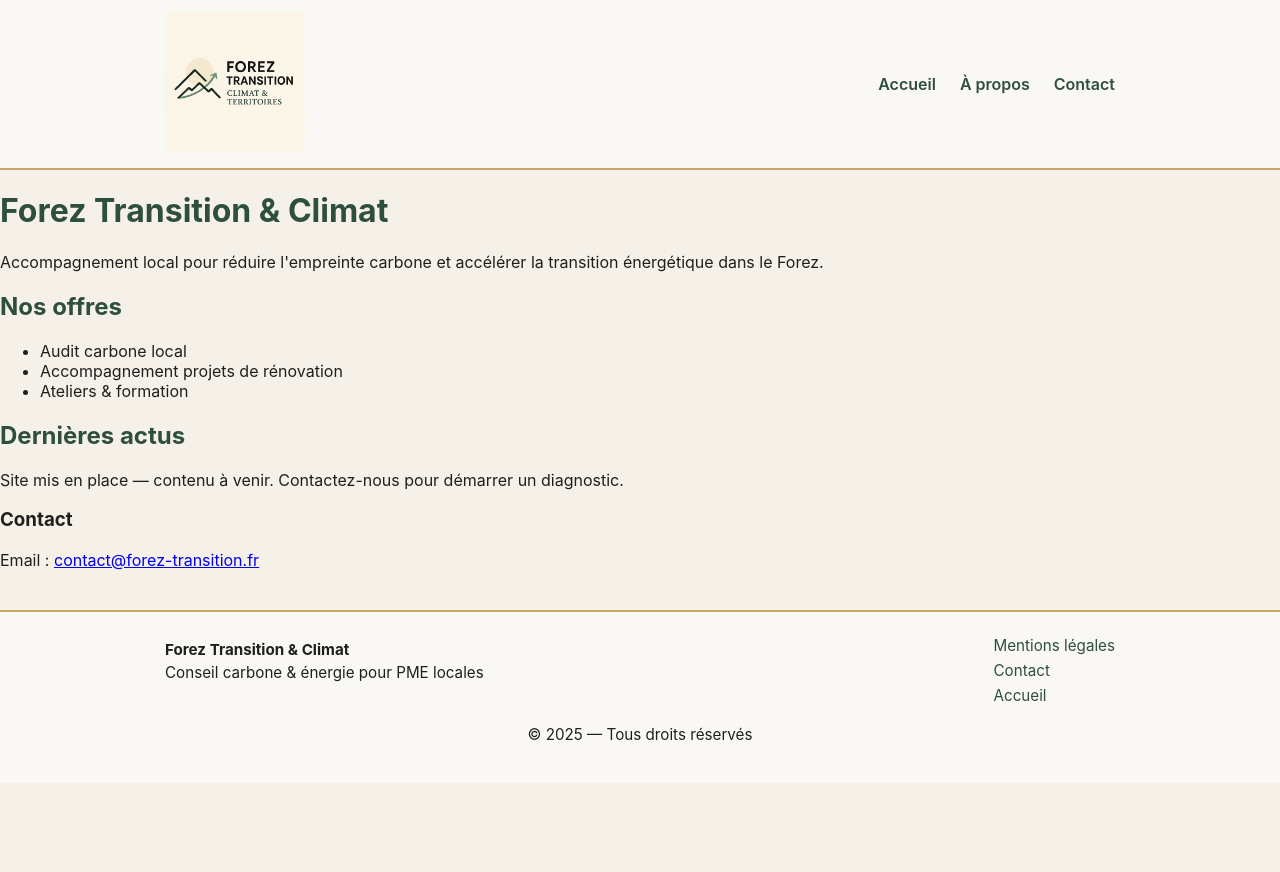
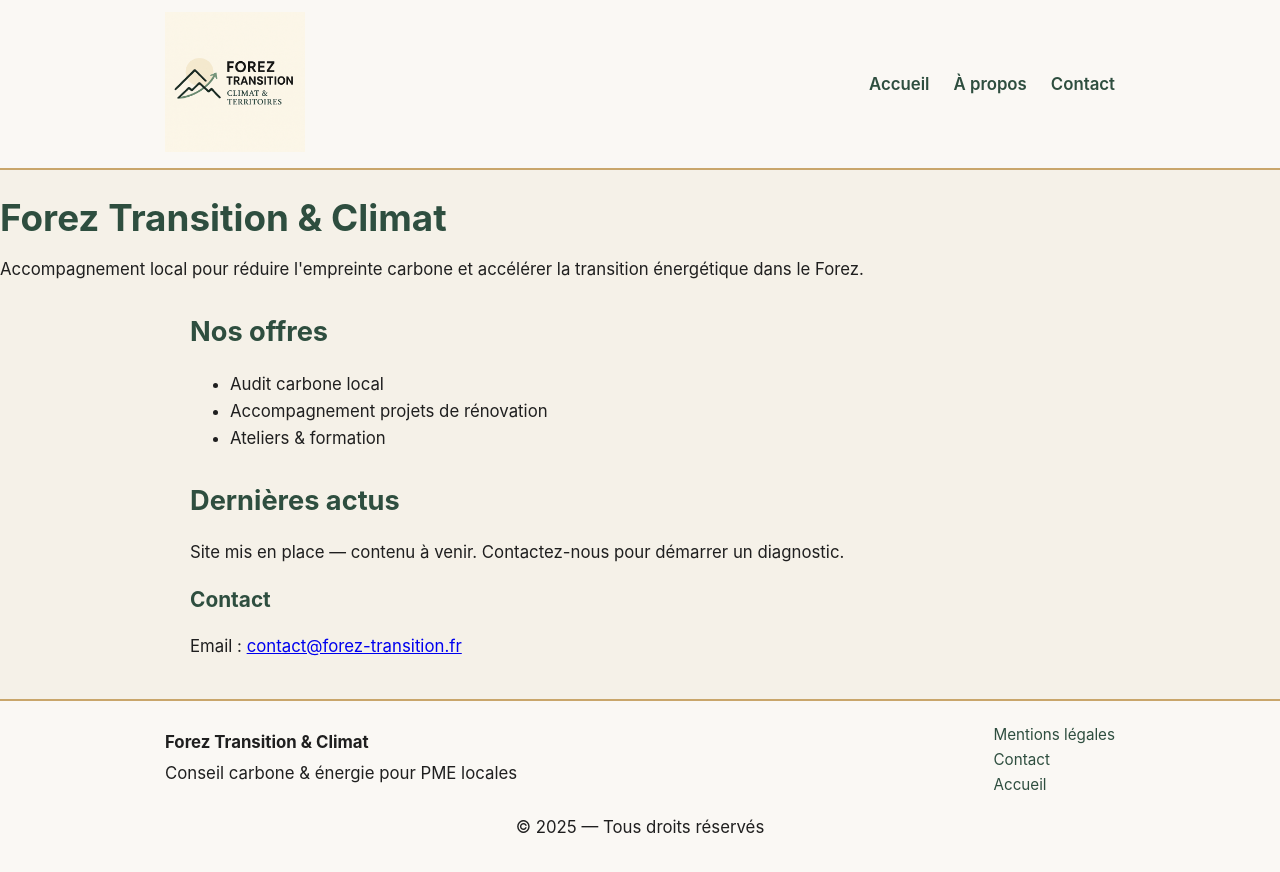
Before and after one commit to Alex-JULIEN/forez-transition, a Jekyll site: the page built from index.md, in a window 1280 px wide. Shown: the top 872 px of the page. Built offline with Jekyll 4.4.1, drawn with Linux system fonts in a browser that asks for light colours.

Commit message:
Update styles.css

```diff
--- a/assets/css/styles.css
+++ b/assets/css/styles.css
@@ -136,3 +136,33 @@ h1, h2 {
     gap: 16px;
   }
 }
+
+
+h1 {
+  font-size: 2.3rem;
+  margin-bottom: 16px;
+  color: var(--vert-foret);
+}
+
+h2 {
+  font-size: 1.7rem;
+  margin-top: 32px;
+  color: var(--vert-foret);
+}
+
+h3 {
+  font-size: 1.3rem;
+  color: var(--vert-foret);
+}
+
+p, li {
+  line-height: 1.6;
+  font-size: 1.05rem;
+  color: var(--anthracite);
+}
+
+main, .content {
+  max-width: 900px;
+  margin: auto;
+  padding: 0 16px;
+}
```
